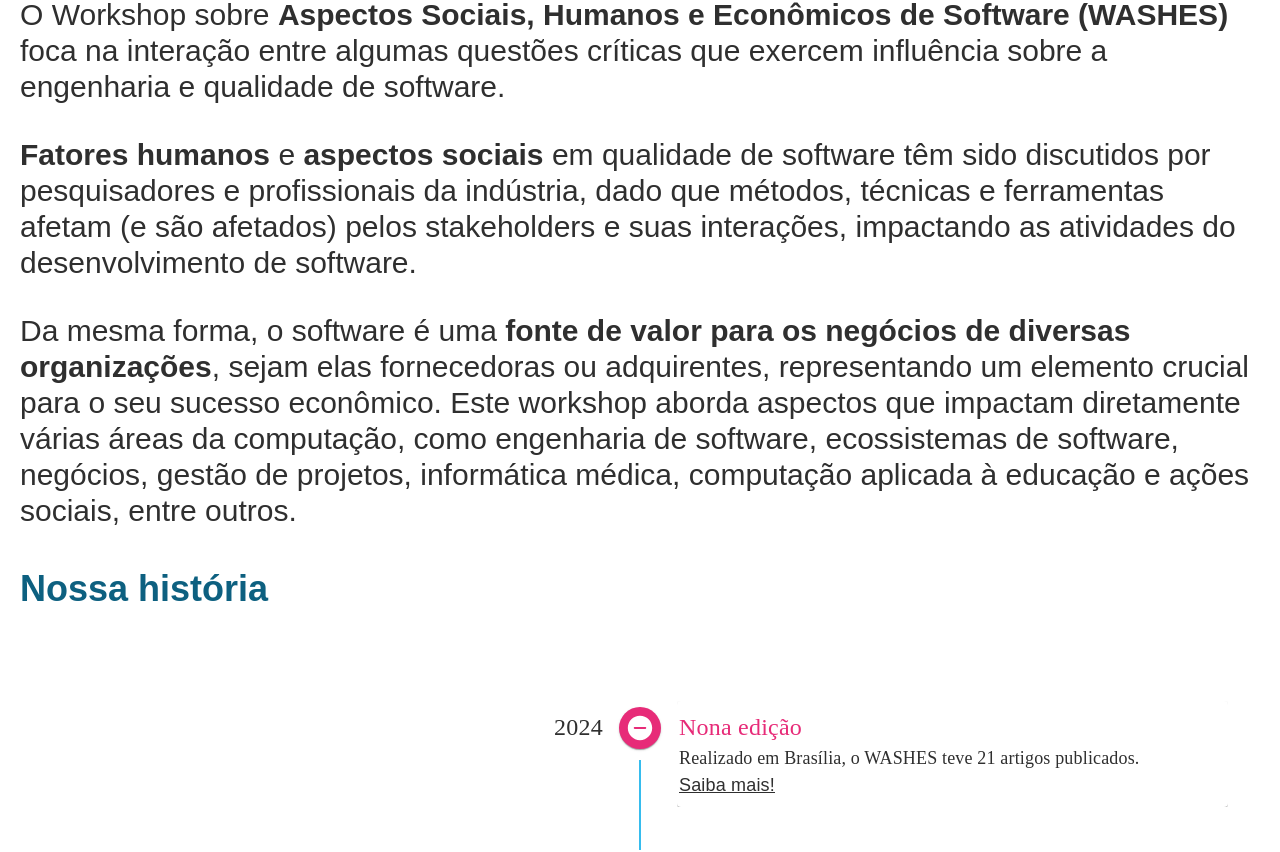
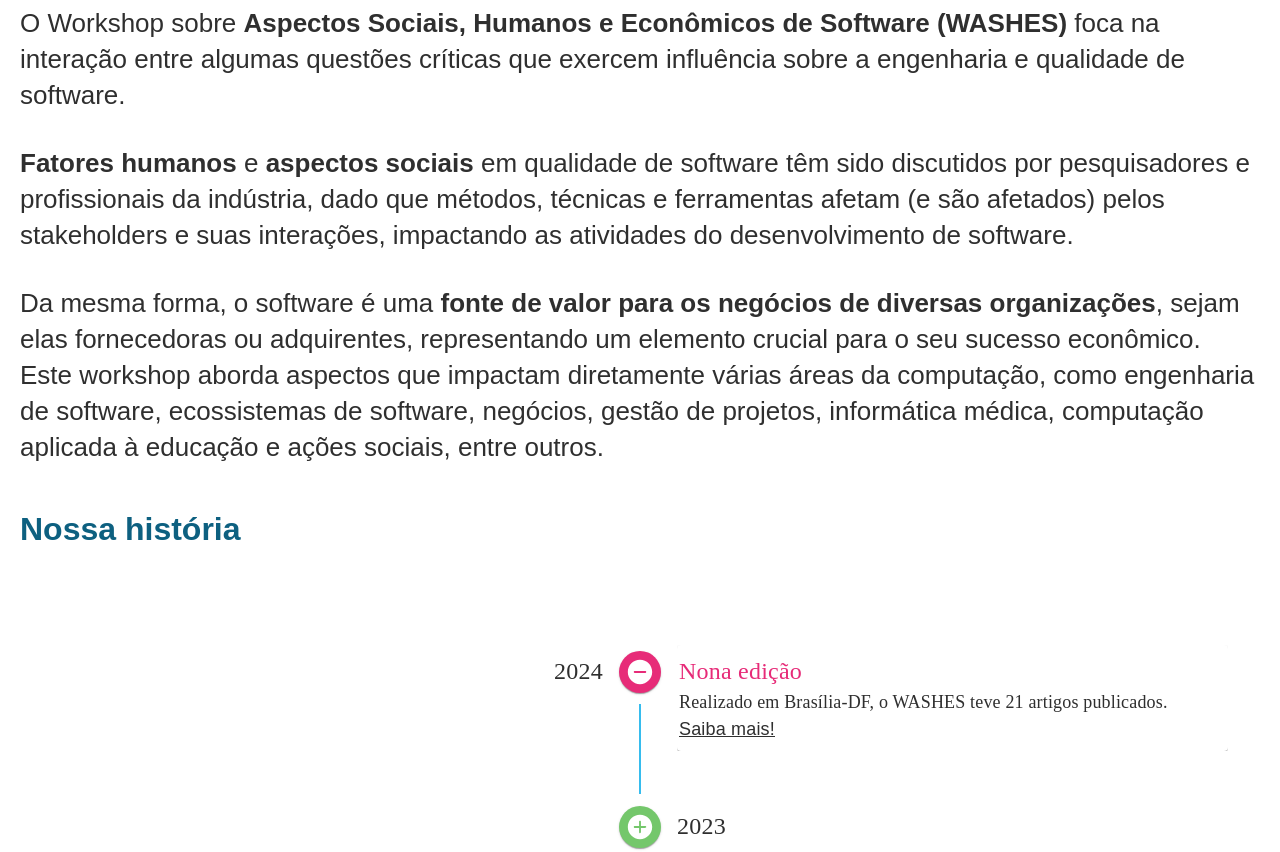
Before and after one commit to gesid/novo-washes-website, a React (Vite) app: page /quem-somos in a window 1280 px wide. Shown: the part 871-1723 px from the top of the page. Built offline with nearby package versions, Linux system fonts and the light colour scheme; a web font is replaced by a local one.

Commit message:
refactor: Padronizando os tamanhos das fontes (#24)

```diff
--- a/src/components/ChamadaDeTrabalhos.jsx
+++ b/src/components/ChamadaDeTrabalhos.jsx
@@ -22,7 +22,7 @@ export function ChamadaDeTrabalhos({titulo, conteudo}) {
       <div className={`w-full px-4 py-3 flex flex-row items-center justify-between shadow-md
         ${isOpen ? "rounded-t-[10px]" : "rounded-[10px]" }`}
         onClick={openDropDown}>
-        <h2 className="lg:text-xl text-lg font-semibold">{titulo}</h2>
+        <h2 className="lg:text-2xl text-lg font-semibold">{titulo}</h2>
         <IoIosArrowDown className={`transition-transform duration-500 ${isOpen ? 'rotate-180' : ''}`}/>
       </div>
       <div className={`bg-white px-6 rounded-b-[10px] shadow-md w-full transition-all ease-in-out overflow-hidden origin-top`}
--- a/src/components/FeedInsta.jsx
+++ b/src/components/FeedInsta.jsx
@@ -5,7 +5,7 @@ function FeedInsta() {
     return (
         <>
             <section className="w-full h-fit py-3.5 px-5 flex flex-col items-center justify-center gap-2 lg:px-2 lg:mt-24 mt-10 mb-10">
-                <p className="lg:text-4xl text-3xl text-center text-[#003358]">
+                <p className="text-[28px] lg:text-[32px] text-center text-[#003358]">
                     Acompanhe-nos nas{" "}
                     <span className="font-bold">Redes Sociais!</span>
                 </p>
--- a/src/components/HeroQuemSomos.jsx
+++ b/src/components/HeroQuemSomos.jsx
@@ -6,8 +6,8 @@ function HeroQuemSomos() {
             <section id="heroQuemSomos" className="container mx-auto w-full flex flex-col items-center justify-center mt-10 mb-8 lg:my-24 lg:flex-row px-5">
                 <div className="flex flex-col gap-7 justify-center items-center lg:flex-row">
                     <div className="flex flex-col items-center text-center mx-5 gap-7 lg:gap-8 lg:items-start lg:text-left">
-                        <h1 className="text-3xl lg:text-4xl font-semibold text-[#0D6080]">QUEM SOMOS?</h1>
-                        <p className="text-lg font-light text-[#2F2F2F] lg:text-3xl">
+                        <h1 className="text-[28px] lg:text-[32px] font-semibold text-[#0D6080]">QUEM SOMOS?</h1>
+                        <p className="text-lg font-light text-[#2F2F2F] lg:text-[26px] leading-9">
                             O WASHES é um workshop que aborda a interação entre fatores <strong className="font-bold">humanos</strong>, <strong className="font-bold">sociais</strong> e <strong className="font-bold">econômicos</strong> na <strong className="font-bold">Engenharia de Software</strong>, promovendo discussões sobre seu impacto no desenvolvimento e uso de software, bem como colaborações com a indústria.
                         </p>
                         <Link
--- a/src/components/HeroWashes2024.jsx
+++ b/src/components/HeroWashes2024.jsx
@@ -13,8 +13,8 @@ function HeroWashes2024() {
                         </div>
                     </div>
                     <div className="flex flex-col items-center text-center mx-5 gap-7 lg:gap-8 lg:items-start lg:text-left">
-                        <h1 className="text-3xl lg:text-4xl font-semibold text-[#0D6080]">WASHES 2024</h1>
-                        <p className="text-lg font-light text-[#2F2F2F] lg:text-3xl lg:text-justify">
+                        <h1 className="text-[28px] lg:text-[32px] font-semibold text-[#0D6080]">WASHES 2024</h1>
+                        <p className="text-lg font-light text-[#2F2F2F] lg:text-[26px] leading-9 lg:text-justify">
                             O WASHES 2024 será realizado no formato presencial, como um evento satélite do <strong className="font-bold">44º Congresso da Sociedade Brasileira de Computação (SBC)</strong>, que será realizado nos dias 21 e 25 de julho de 2024.
                         </p>
                         <Link
--- a/src/components/topicoDeInteresse.jsx
+++ b/src/components/topicoDeInteresse.jsx
@@ -22,8 +22,8 @@ export function TopicoDeInteresse({anoAtual}) {
   return (
     <section className="mt-10">
       <div className="container px-5 mx-auto flex flex-col gap-5">
-        <h1 className="lg:text-3xl md:text-2xl text-xl font-bold text-[#2f2f2f]">Tópicos de Interesse</h1>
-        <p className="lg:text-xl md:text-lg text-base text-[#2f2f2f] text-justify">
+        <h1 className="text-[28px] lg:text-[32px] font-bold text-[#2f2f2f]">Tópicos de Interesse</h1>
+        <p className="lg:text-2xl text-lg  text-[#2f2f2f] text-justify">
           {/* Descrição sobre os tópicos do WASHES  */}
           Os tópicos do WASHES envolvem trabalhos de pesquisa diretamente relacionados aos aspectos sociais, humanos e econômicos de software e suas interseções e influências nas mais diversas áreas da Computação, não sendo restrito aos tópicos a seguir:
         </p>
--- a/src/data/dadosTimelineQuemSomos.jsx
+++ b/src/data/dadosTimelineQuemSomos.jsx
@@ -3,55 +3,54 @@ export const dadosTimelineQuemSomos = [
     year: "2024",
     title: "Nona edição",
     description:
-      `Realizado em Brasília, o WASHES teve 21 artigos publicados. </br> <u><a href="https://sol.sbc.org.br/index.php/washes/issue/view/1323" target="_blank"> Saiba mais! </a></u> `,
+      `Realizado em Brasília-DF, o WASHES teve 21 artigos publicados. </br> <u><a href="https://sol.sbc.org.br/index.php/washes/issue/view/1323" target="_blank"> Saiba mais! </a></u> `,
   },
   {
     year: "2023",
     title: "Oitava edição",
     description:
-      `Realizado em João Pessoa, o WASHES teve 12 artigos publicados. </br> <u><a href="https://sol.sbc.org.br/index.php/washes/issue/view/1116" target="_blank"> Saiba mais! </a></u> `,
+      `Realizado em João Pessoa-PB, o WASHES teve 12 artigos publicados. </br> <u><a href="https://sol.sbc.org.br/index.php/washes/issue/view/1116" target="_blank"> Saiba mais! </a></u> `,
   },
   {
     year: "2022",
     title: "Sétima edição",
     description:
-      `Realizado em Niterói, o WASHES teve 7 artigos publicados. </br> <u><a href="https://sol.sbc.org.br/index.php/washes/issue/view/932" target="_blank"> Saiba mais! </a></u> `,
+      `Realizado em Niterói-RJ, o WASHES teve 7 artigos publicados. </br> <u><a href="https://sol.sbc.org.br/index.php/washes/issue/view/932" target="_blank"> Saiba mais! </a></u> `,
   },
   {
     year: "2021",
     title: "Sexta edição",
     description:
-      `Realizado em Remoto, o WASHES teve 7 artigos publicados. </br> <u><a href="https://sol.sbc.org.br/index.php/washes/issue/view/762" target="_blank"> Saiba mais! </a></u> `,
+      `Realizado de forma remota, o WASHES teve 7 artigos publicados. </br> <u><a href="https://sol.sbc.org.br/index.php/washes/issue/view/762" target="_blank"> Saiba mais! </a></u> `,
   },
   {
     year: "2020",
     title: "Quinta edição",
     description:
-      `Realizado em Remoto, o WASHES teve 14 artigos publicados. </br> <u><a href="https://sol.sbc.org.br/index.php/washes/issue/view/583" target="_blank"> Saiba mais! </a></u> `,
+      `Realizado de forma remota, o WASHES teve 14 artigos publicados. </br> <u><a href="https://sol.sbc.org.br/index.php/washes/issue/view/583" target="_blank"> Saiba mais! </a></u> `,
   },
   {
     year: "2019",
     title: "Quarta edição",
     description:
-      `Realizado em Belém, o WASHES teve 11 artigos publicados. </br> <u><a href="https://sol.sbc.org.br/index.php/washes/issue/view/387" target="_blank"> Saiba mais! </a></u> `,
+      `Realizado em Belém-PA, o WASHES teve 11 artigos publicados. </br> <u><a href="https://sol.sbc.org.br/index.php/washes/issue/view/387" target="_blank"> Saiba mais! </a></u> `,
   },
   {
     year: "2018",
     title: "Terceira edição",
     description:
-      `Realizado em Natal, o WASHES teve 11 artigos publicados. </br> <u><a href="https://sol.sbc.org.br/index.php/washes/issue/view/218" target="_blank"> Saiba mais! </a></u> `,
+      `Realizado em Natal-RN, o WASHES teve 11 artigos publicados. </br> <u><a href="https://sol.sbc.org.br/index.php/washes/issue/view/218" target="_blank"> Saiba mais! </a></u> `,
   },
   {
     year: "2017",
     title: "Segunda edição",
     description:
-      `Realizado em Salvador, o WASHES teve 4 artigos publicados. </br> <u><a href="https://sol.sbc.org.br/index.php/washes/issue/view/370" target="_blank"> Saiba mais! </a></u> `,
+      `Realizado em Salvador-BA, o WASHES teve 4 artigos publicados. </br> <u><a href="https://sol.sbc.org.br/index.php/washes/issue/view/370" target="_blank"> Saiba mais! </a></u> `,
   },
   {
     year: "2016",
     title: "Primeira edição",
     description:
-      `Realizado em Maceió, o WASHES teve 15 artigos publicados. </br> <u><a href="https://sol.sbc.org.br/index.php/washes/issue/view/369" target="_blank"> Saiba mais! </a></u> `,
+      `Realizado em Maceió-AL, o WASHES teve 15 artigos publicados. </br> <u><a href="https://sol.sbc.org.br/index.php/washes/issue/view/369" target="_blank"> Saiba mais! </a></u> `,
   },
-
-]
+];
--- a/src/pages/QuemSomos.jsx
+++ b/src/pages/QuemSomos.jsx
@@ -25,12 +25,12 @@ const QuemSomos = () => {
 
       <div className="container mx-auto my-10 flex flex-col gap-7 justify-center items-center lg:flex-row lg:gap-20">
         <div className="flex flex-col items-center text-left mx-5 gap-7 lg:gap-8 lg:items-start lg:text-left">
-          <h1 className="text-3xl lg:text-4xl font-semibold text-[#0D6080]">Sobre</h1>
-          <p className="text-lg font-light text-[#2F2F2F] lg:text-3xl">O Workshop sobre <strong className="font-bold">Aspectos Sociais, Humanos e Econômicos de Software (WASHES)</strong> foca na interação entre algumas questões críticas que exercem influência sobre a engenharia e qualidade de software.</p>
-          <p className="text-lg font-light text-[#2F2F2F] lg:text-3xl">
+          <h1 className="text-[28px] lg:text-[32px] font-semibold text-[#0D6080]">Sobre</h1>
+          <p className="text-lg font-light text-[#2F2F2F] lg:text-[26px] leading-9">O Workshop sobre <strong className="font-bold">Aspectos Sociais, Humanos e Econômicos de Software (WASHES)</strong> foca na interação entre algumas questões críticas que exercem influência sobre a engenharia e qualidade de software.</p>
+          <p className="text-lg font-light text-[#2F2F2F] lg:text-[26px] leading-9">
             <strong className="font-bold">Fatores humanos</strong> e <strong className="font-bold">aspectos sociais</strong> em qualidade de software têm sido discutidos por pesquisadores e profissionais da indústria, dado que métodos, técnicas e ferramentas afetam (e são afetados) pelos stakeholders e suas interações, impactando as atividades do desenvolvimento de software.
           </p>
-          <p className="text-lg font-light text-[#2F2F2F] lg:text-3xl">
+          <p className="text-lg font-light text-[#2F2F2F] lg:text-[26px] leading-9">
             Da mesma forma, o software é uma <strong className="font-bold">fonte de valor para os negócios de diversas organizações</strong>, sejam elas fornecedoras ou adquirentes, representando um elemento crucial para o seu sucesso econômico.
             Este workshop aborda aspectos que impactam diretamente várias áreas da computação, como engenharia de software, ecossistemas de software, negócios, gestão de projetos, informática médica, computação aplicada à educação e ações sociais, entre outros.
           </p>
@@ -38,7 +38,7 @@ const QuemSomos = () => {
       </div>
 
       <div className="container mx-auto my-10 flex flex-col gap-7 lg:gap-20 px-5">
-        <h1 className="text-3xl lg:text-4xl font-semibold text-[#0D6080]">Nossa história</h1>
+        <h1 className="text-[28px] lg:text-[32px] font-semibold text-[#0D6080]">Nossa história</h1>
         <div className="text-left gap-7 lg:gap-8 lg:items-start lg:text-left">
           <CustomizedTimeline />
         </div>
```
Also changed, not shown: src/pages/Washes2024.jsx (+5 -5 lines).
